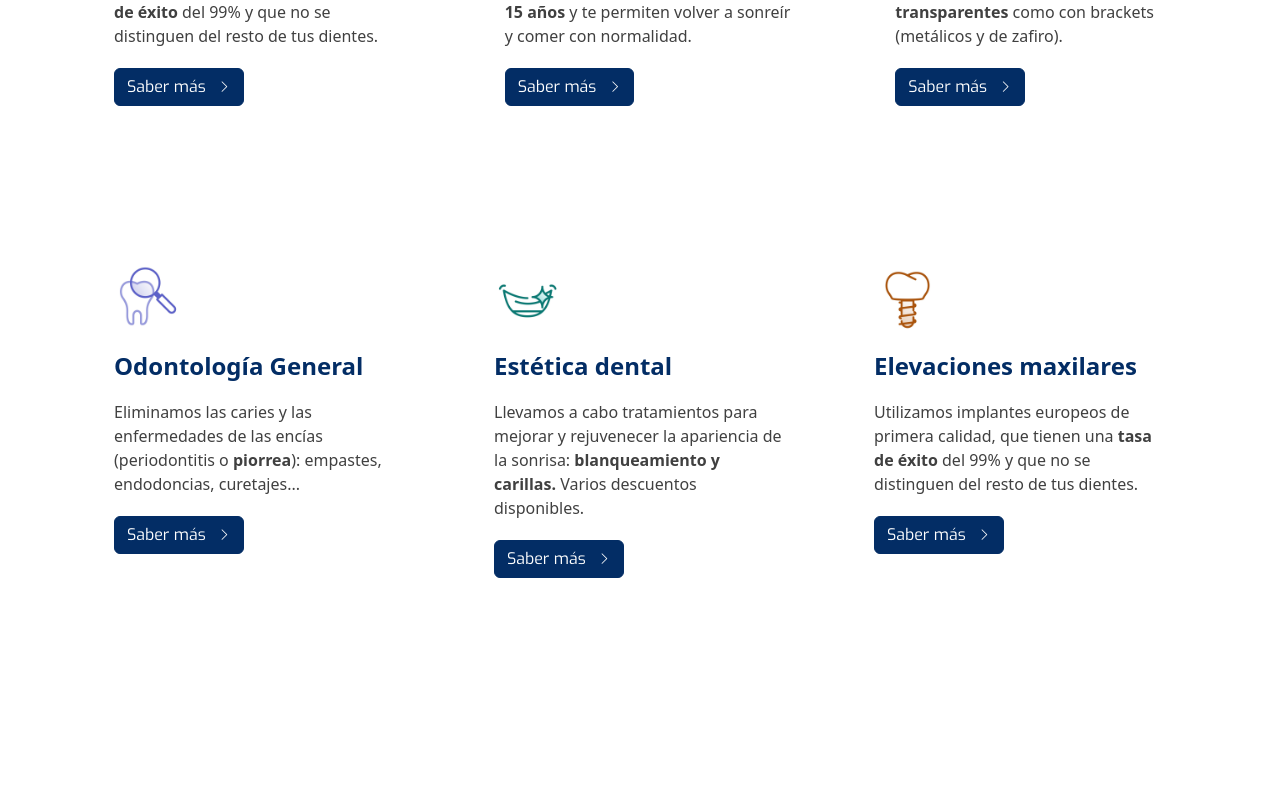
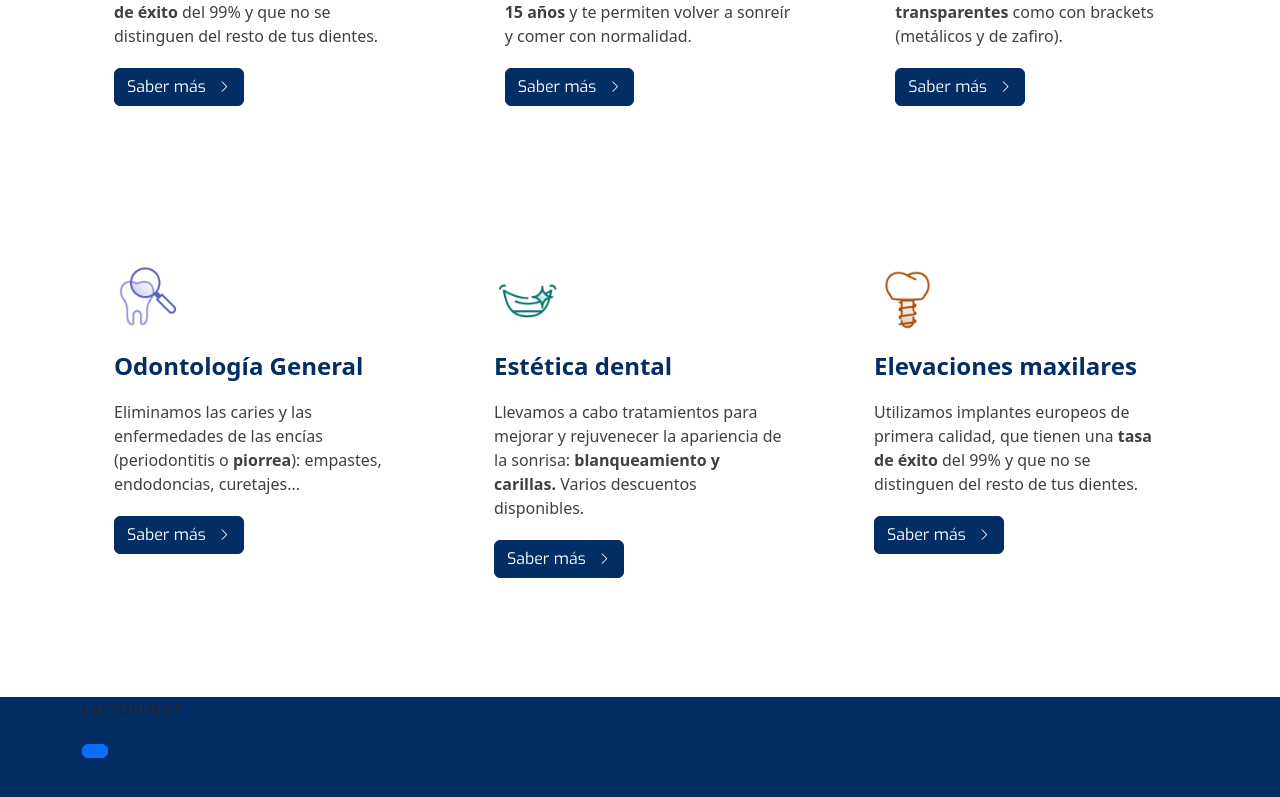
Before and after one commit to AdrianSolsona/dental-clinic-react, a React (Vite) app: page /home in a window 1280 px wide. Shown: the part 1675-2472 px from the top of the page. Before the commit the page ends 2292 px from the top, so only its background shows below. Built offline with nearby package versions, Linux system fonts and the light colour scheme.

Commit message:
Git merge from dev to main

```diff
--- /dev/null
+++ b/src/components/Footer/Footer.css
@@ -0,0 +1,6 @@
+.all-footer{
+    background-color: rgb(3, 45, 101);
+    height: 25rem;
+    width: 100%;
+    margin-top: 5rem;
+}
--- /dev/null
+++ b/src/components/Footer/Footer.jsx
@@ -0,0 +1,31 @@
+import React from 'react';
+import './Footer.css'
+import { Button, Col, Container, Row } from 'react-bootstrap';
+
+ export const Footer = () =>{
+    return(
+        <div className='all-footer'>
+            <Container>
+                <Row>
+                    <Col className='' xs>
+                        <div>
+                            <p>FACTORDENT</p>
+                        </div>
+                        <div>
+
+                        </div>
+                        <div>
+                            <Button></Button>
+                        </div>
+                    </Col>
+                    <Col className='' xs>
+                        <div>
+
+                        </div>
+                    </Col>
+                </Row>
+            </Container>
+        </div>
+    )
+
+ }
--- a/src/layout/home/home.jsx
+++ b/src/layout/home/home.jsx
@@ -9,6 +9,7 @@ import odontology from '../../assets/odontologia-general.jpg'
 import dentalEstetic from '../../assets/estetica-dental.jpg'
 import './Home.css';
 import { Button, Col, Container, Row } from 'react-bootstrap';
+import { Footer } from '../../components/Footer/Footer';
 
 export const Home = () => {
     return (
@@ -70,7 +71,7 @@ export const Home = () => {
         </div>
         <Container className='all-treatments'>
       <Row className='all-treatments-row'>
-        <Col className='treatment-single' xs>
+        <Col className='treatment-single'>
             <div className='cont-treatment'>
                 <img className='img-logo' src={implantImage} alt=""/>
                 <div className='title-treatment'>Implantología</div>
@@ -78,7 +79,7 @@ export const Home = () => {
                 <Button className='appointment-free'>Saber más <i class="bi bi-chevron-right arrow"></i> </Button>
             </div>
         </Col>
-        <Col className='treatment-single' xs>
+        <Col className='treatment-single'>
         <div className='cont-treatment'>
             <img className='img-logo' src={dentalProtesis} alt=""/>
             <div className='title-treatment'>Prótesis dentales</div>
@@ -86,7 +87,7 @@ export const Home = () => {
             <Button className='appointment-free'>Saber más <i class="bi bi-chevron-right arrow"></i> </Button>
         </div>
         </Col>
-        <Col className='treatment-single' xs>
+        <Col className='treatment-single'>
             <div className='cont-treatment'>
                 <img className='img-logo' src={orthodontic} alt=""/>
                 <div className='title-treatment'>Ortodoncia</div>
@@ -122,6 +123,7 @@ export const Home = () => {
         </Col>
       </Row>
     </Container>
+    <Footer/>
 
     </>
 
```
